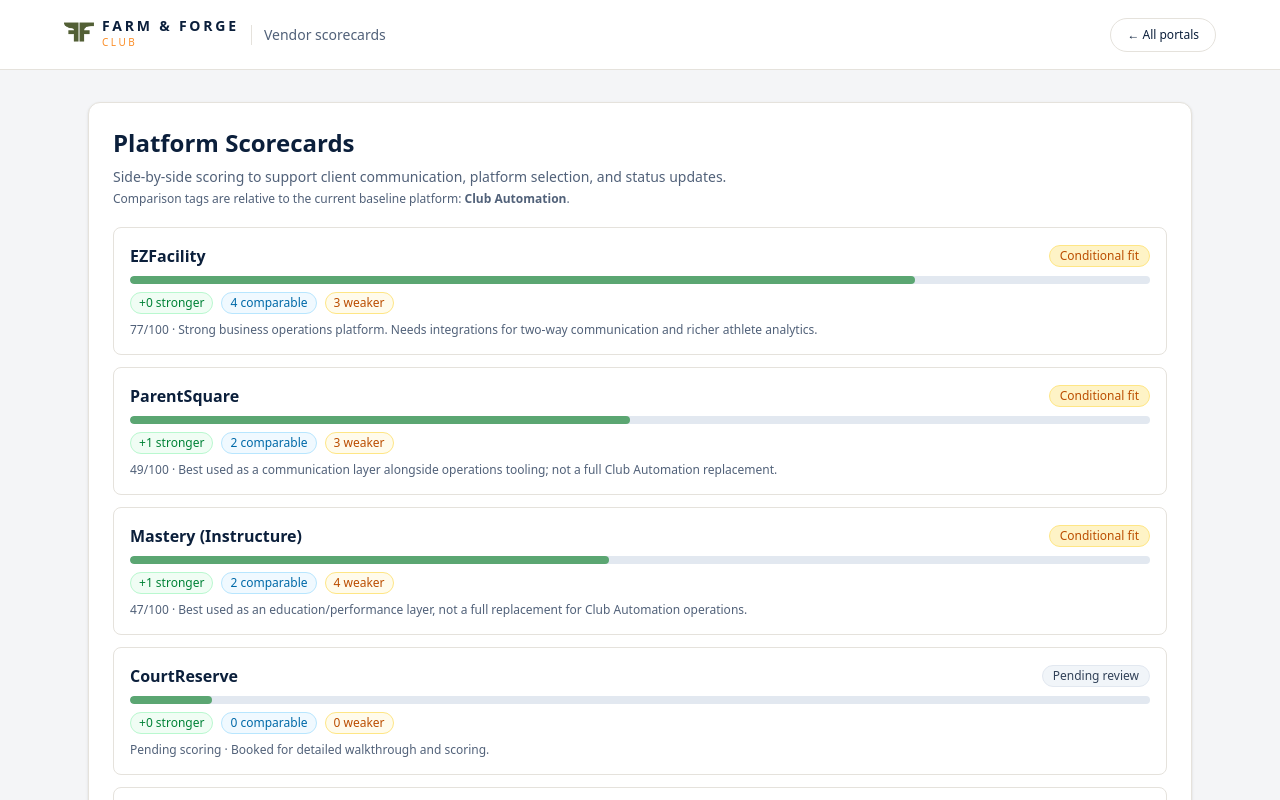
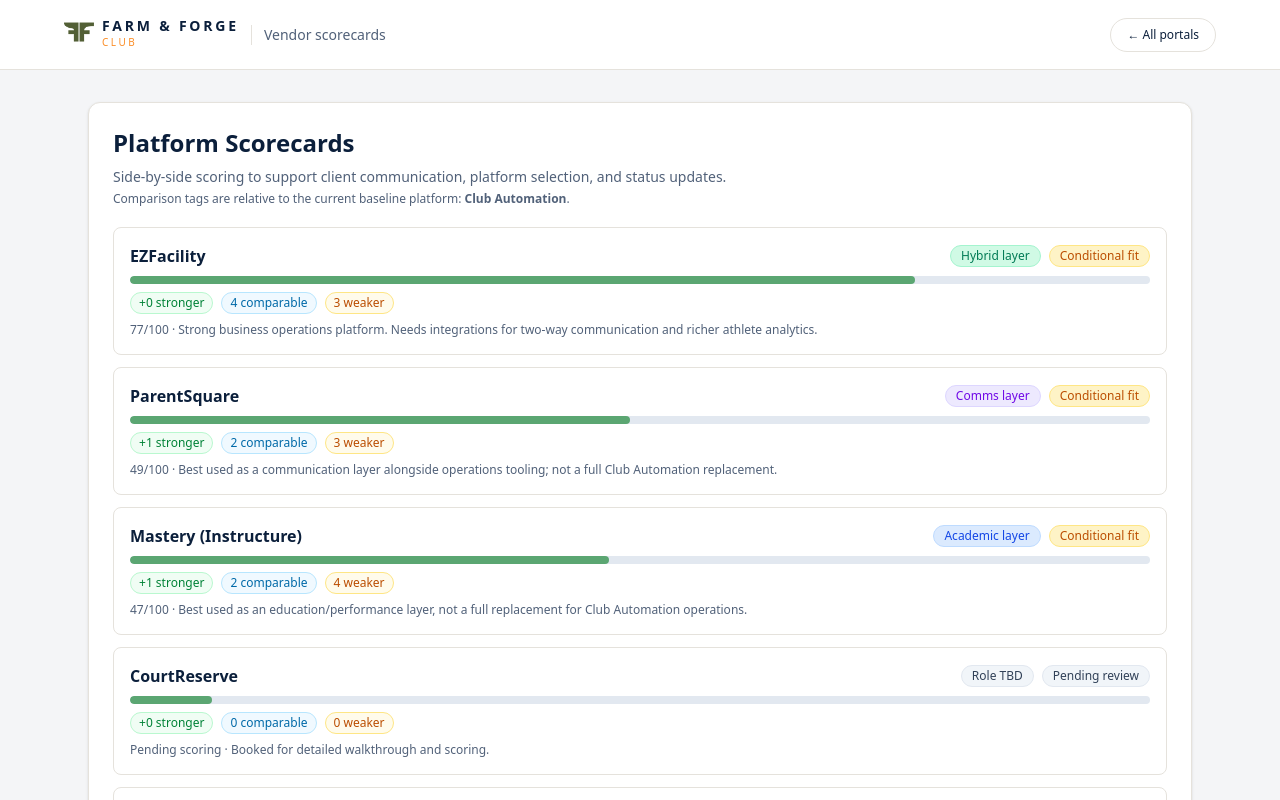
Before and after one commit to medlmichael/farm-forge-portal, a Next.js app: page /scorecards in a window 1280 px wide. Shown: the top 800 px of the page. Built offline with nearby package versions, Linux system fonts and the light colour scheme.

Commit message:
Add recommended role pills to vendor scorecards

```diff
--- a/src/app/scorecards/page.tsx
+++ b/src/app/scorecards/page.tsx
@@ -21,6 +21,24 @@
   comparable: "bg-sky-100 text-sky-700 border-sky-200",
   weaker: "bg-amber-100 text-amber-700 border-amber-200",
   unknown: "bg-slate-100 text-slate-700 border-slate-200",
+};
+
+const ROLE_LABELS: Record<string, string> = {
+  "core-ops": "Core ops",
+  "comms-layer": "Comms layer",
+  "academic-layer": "Academic layer",
+  "performance-layer": "Performance layer",
+  "hybrid-layer": "Hybrid layer",
+  tbd: "Role TBD",
+};
+
+const ROLE_COLORS: Record<string, string> = {
+  "core-ops": "bg-indigo-100 text-indigo-700 border-indigo-200",
+  "comms-layer": "bg-violet-100 text-violet-700 border-violet-200",
+  "academic-layer": "bg-blue-100 text-blue-700 border-blue-200",
+  "performance-layer": "bg-teal-100 text-teal-700 border-teal-200",
+  "hybrid-layer": "bg-emerald-100 text-emerald-700 border-emerald-200",
+  tbd: "bg-slate-100 text-slate-700 border-slate-200",
 };
 
 export default function ScorecardsPage() {
@@ -65,9 +83,14 @@
                 <div key={vendor.key} className="rounded-lg border border-[var(--ff-border)] p-4">
                   <div className="mb-2 flex items-center justify-between gap-3">
                     <p className="font-semibold text-[var(--ff-navy)]">{vendor.vendor}</p>
-                    <span className={`rounded-full border px-2.5 py-0.5 text-xs font-medium ${STATUS_COLORS[vendor.status]}`}>
-                      {STATUS_LABELS[vendor.status]}
-                    </span>
+                    <div className="flex items-center gap-2">
+                      <span className={`rounded-full border px-2.5 py-0.5 text-xs font-medium ${ROLE_COLORS[vendor.recommendedRole ?? "tbd"]}`}>
+                        {ROLE_LABELS[vendor.recommendedRole ?? "tbd"]}
+                      </span>
+                      <span className={`rounded-full border px-2.5 py-0.5 text-xs font-medium ${STATUS_COLORS[vendor.status]}`}>
+                        {STATUS_LABELS[vendor.status]}
+                      </span>
+                    </div>
                   </div>
                   <div className="h-2 overflow-hidden rounded-full bg-slate-200">
                     <div className="h-full rounded-full bg-[var(--ff-green)]" style={{ width: `${width}%` }} />
--- a/src/data/vendor-scorecards.ts
+++ b/src/data/vendor-scorecards.ts
@@ -11,6 +11,7 @@
   key: string;
   vendor: string;
   phase: "reviewed" | "in-progress" | "pending";
+  recommendedRole?: "core-ops" | "comms-layer" | "academic-layer" | "performance-layer" | "hybrid-layer" | "tbd";
   rows: ScoreRow[];
   summary: string;
   status: "strong-fit" | "conditional-fit" | "not-recommended" | "pending-review";
@@ -21,6 +22,7 @@
     key: "ezfacility",
     vendor: "EZFacility",
     phase: "reviewed",
+    recommendedRole: "hybrid-layer",
     rows: [
       {
         category: "Member onboarding + registration + waivers",
@@ -95,6 +97,7 @@
     key: "mastery",
     vendor: "Mastery (Instructure)",
     phase: "reviewed",
+    recommendedRole: "academic-layer",
     rows: [
       {
         category: "Member onboarding + registration + waivers",
@@ -169,6 +172,7 @@
     key: "parentsquare",
     vendor: "ParentSquare",
     phase: "reviewed",
+    recommendedRole: "comms-layer",
     rows: [
       {
         category: "Member onboarding + registration + waivers",
```
